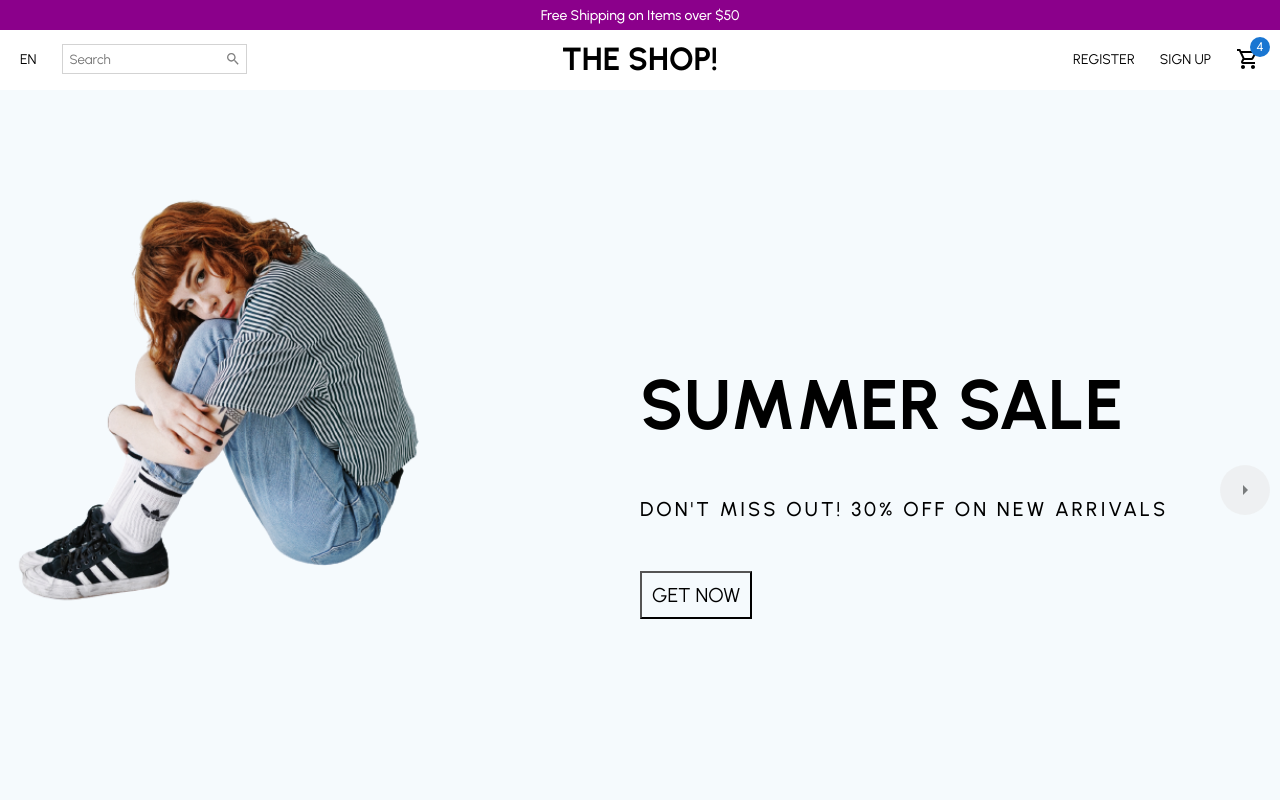
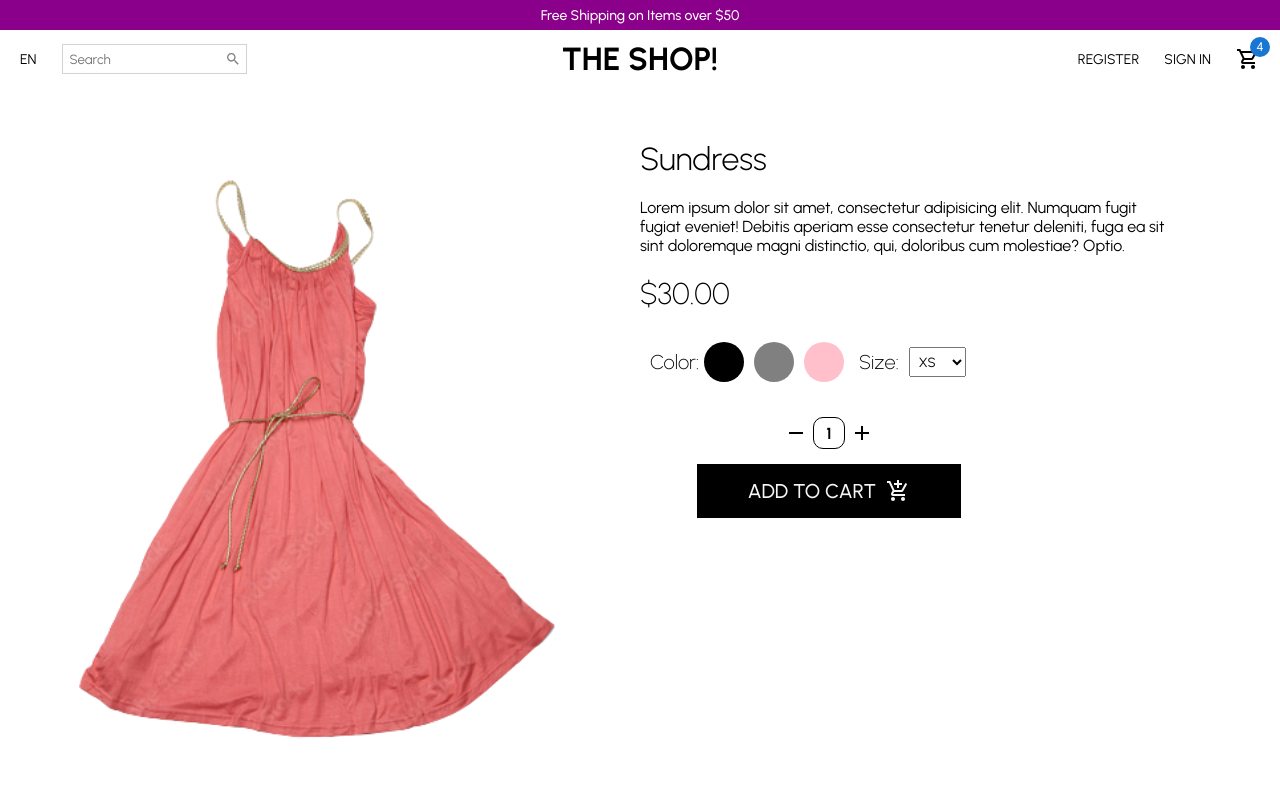
Before and after one commit to pasta022/shop-e-commerce-, a React (Create React App) app: page /product in a window 1280 px wide. Shown: the top 800 px of the page. Built offline with nearby package versions, Linux system fonts and the light colour scheme.

Commit message:
added routes to make more interactive

```diff
--- a/package.json
+++ b/package.json
@@ -13,6 +13,7 @@
     "polished": "^4.2.2",
     "react": "^18.2.0",
     "react-dom": "^18.2.0",
+    "react-router-dom": "^6.21.1",
     "react-scripts": "5.0.1",
     "styled-components": "^6.0.3",
     "web-vitals": "^2.1.4"
--- /dev/null
+++ b/src/App.js
@@ -0,0 +1,25 @@
+import Cart from "./pages/Cart";
+import Home from "./pages/Home";
+import Login from "./pages/Login";
+import Product from "./pages/Product";
+import ProductList from "./pages/ProductList";
+import Register from "./pages/Register";
+import { BrowserRouter as Router, Routes, Route } from "react-router-dom";
+
+
+const App = () => {
+return (
+<Router>
+    <Routes>
+        <Route path="/" element={<Home />} />
+        <Route path="/register" element={<Register/>}/>
+        <Route path="/login" element={<Login/>}/>
+        <Route path="/cart" element={<Cart />} />
+        <Route path="/allproducts" element={<ProductList />} />
+        <Route path="/product" element={<Product />} />
+    </Routes>
+</Router>
+)
+};
+
+export default App;
--- a/src/App.jsx
+++ /dev/null
@@ -1,12 +0,0 @@
-import Cart from "./pages/Cart";
-import Home from "./pages/Home";
-import Login from "./pages/Login";
-import Product from "./pages/Product";
-import ProductList from "./pages/ProductList";
-import Register from "./pages/Register";
-
-const App = () => {
-  return <Home />;
-};
-
-export default App;
--- a/src/components/CategoryItem.jsx
+++ b/src/components/CategoryItem.jsx
@@ -1,5 +1,6 @@
 import { styled } from "styled-components";
 import { mobile } from "../responsive";
+import { useNavigate } from "react-router-dom";
 
 const Info = styled.div`
   position: absolute;
@@ -14,7 +15,7 @@
   align-items: center;
   justify-content: center;
 
-  ${mobile({ height: "20vh" })}
+  ${mobile({ height: "20vh", visibility: "visible", opacity: "1", backgroundColor: "#27363687;" })}
 `;
 
 const Container = styled.div`
@@ -39,8 +40,8 @@
   object-fit: cover;
 
   ${mobile({
-    height: "20vh",
-  })}
+  height: "20vh",
+})}
 `;
 
 const Title = styled.h1`
@@ -48,8 +49,8 @@
   margin-bottom: 20px;
 
   ${mobile({
-    fontSize: "20px",
-  })}
+  fontSize: "20px",
+})}
 `;
 
 const Button = styled.button`
@@ -63,13 +64,14 @@
 
 const CategoryItem = ({ c }) => {
   const PF = process.env.PUBLIC_URL;
+  const navigate = useNavigate();
 
   return (
     <Container>
       <Image src={`${PF + c.img}`} />
       <Info>
         <Title>{c.title}</Title>
-        <Button>SHOP NOW</Button>
+        <Button onClick={() => navigate("/allproducts")}>SHOP NOW</Button>
       </Info>
     </Container>
   );
--- a/src/components/Navbar.jsx
+++ b/src/components/Navbar.jsx
@@ -3,6 +3,7 @@
 import { Search, ShoppingCartOutlined } from "@mui/icons-material";
 import { Badge } from "@mui/material";
 import { mobile } from "../responsive";
+import { useNavigate } from "react-router-dom";
 
 const Container = styled.div`
   height: 60px;
@@ -99,6 +100,7 @@
 `;
 
 const Navbar = () => {
+  const navigate = useNavigate()
   return (
     <Container>
       <Wrapper>
@@ -113,9 +115,9 @@
           <Logo>THE SHOP!</Logo>
         </Center>
         <Right>
-          <MenuItem>REGISTER</MenuItem>
-          <MenuItem>SIGN UP</MenuItem>
-          <MenuItem>
+          <MenuItem onClick={() => navigate("/register")}>REGISTER</MenuItem>
+          <MenuItem onClick={() => navigate("/login")}>SIGN IN</MenuItem>
+          <MenuItem onClick={() => navigate("/cart")}>
             <Badge badgeContent={4} color="primary">
               <ShoppingCartOutlined />
             </Badge>
--- a/src/components/Product.jsx
+++ b/src/components/Product.jsx
@@ -4,6 +4,8 @@
   ShoppingCartOutlined,
 } from "@mui/icons-material";
 import { styled } from "styled-components";
+import { mobile } from "../responsive";
+import { useNavigate } from "react-router-dom";
 
 const Info = styled.div`
   opacity: 0;
@@ -18,6 +20,14 @@
   align-items: center;
   justify-content: center;
   transition: all 0.4s ease;
+
+  ${mobile({
+  opacity: "1",
+  height: "70px",
+  top: "100%",
+  transform: "translateY(-100%)",
+  backgroundColor: "transparent"
+})}
 `;
 
 const Container = styled.div`
@@ -68,8 +78,9 @@
 `;
 
 const Product = ({ p }) => {
+  const navigate = useNavigate()
   return (
-    <Container>
+    <Container onClick={() => navigate("/product")}>
       <Circle />
       <Image src={p.img} />
       <Info>
--- a/src/components/Slider.jsx
+++ b/src/components/Slider.jsx
@@ -3,6 +3,7 @@
 import { sliderItems } from "../data";
 import { useEffect, useState } from "react";
 import { mobile } from "../responsive";
+import { useNavigate } from "react-router-dom";
 
 const Container = styled.div`
   width: 100%;
@@ -12,8 +13,8 @@
   overflow: hidden;
 
   ${mobile({
-    display: "none",
-  })}
+  display: "none",
+})}
 `;
 
 const Arrow = styled.div`
@@ -34,12 +35,12 @@
   opacity: 0.5;
   z-index: 2;
   ${(props) =>
-    props.leftDisabled &&
+    props.$leftdisabled &&
     css`
       display: none;
     `};
   ${(props) =>
-    props.rightDisabled &&
+    props.$rightdisabled &&
     css`
       display: none;
     `};
@@ -49,7 +50,7 @@
   height: 100%;
   display: flex;
   transition: all 1.5s ease;
-  transform: translateX(${(props) => props.slideIndex * -100}vw);
+  transform: translateX(${(props) => props.$slideIndex * -100}vw);
 `;
 
 const Slide = styled.div`
@@ -57,7 +58,7 @@
   height: 100vh;
   display: flex;
   align-items: center;
-  background-color: #${(props) => props.bg};
+  background-color: #${(props) => props.$bg};
 `;
 
 const ImgContainer = styled.div`
@@ -97,6 +98,7 @@
   const [slideIndex, setSlideIndex] = useState(0);
   const [isLeftDisabled, setIsLeftDisabled] = useState(true);
   const [isRightDisabled, setIsRightDisabled] = useState(false);
+  const navigate = useNavigate();
 
   useEffect(() => {
     slideIndex === 3 && setIsRightDisabled(true);
@@ -129,20 +131,20 @@
         onClick={() => {
           handleClick("left");
         }}
-        leftDisabled={isLeftDisabled}
+        $leftdisabled={isLeftDisabled}
       >
         <ArrowLeftOutlined />
       </Arrow>
-      <Wrapper slideIndex={slideIndex}>
+      <Wrapper $slideIndex={slideIndex}>
         {sliderItems.map((slider) => (
-          <Slide bg={slider.bg} key={slider.id}>
+          <Slide $bg={slider.bg} key={slider.id}>
             <ImgContainer>
               <Img src={`${PF + slider.img}`} />
             </ImgContainer>
             <InfoContainer>
               <Title>{slider.title}</Title>
               <Description>{slider.desc}</Description>
-              <Button>GET NOW</Button>
+              <Button onClick={() => navigate("/allproducts")}>GET NOW</Button>
             </InfoContainer>
           </Slide>
         ))}
@@ -152,7 +154,7 @@
         onClick={() => {
           handleClick("right");
         }}
-        rightDisabled={isRightDisabled}
+        $rightdisabled={isRightDisabled}
       >
         <ArrowRightOutlined />
       </Arrow>
```
Also changed, not shown: 1 other file (tests, documents, lock files or other folders). Lines whose indentation alone changed are shown as unchanged.
